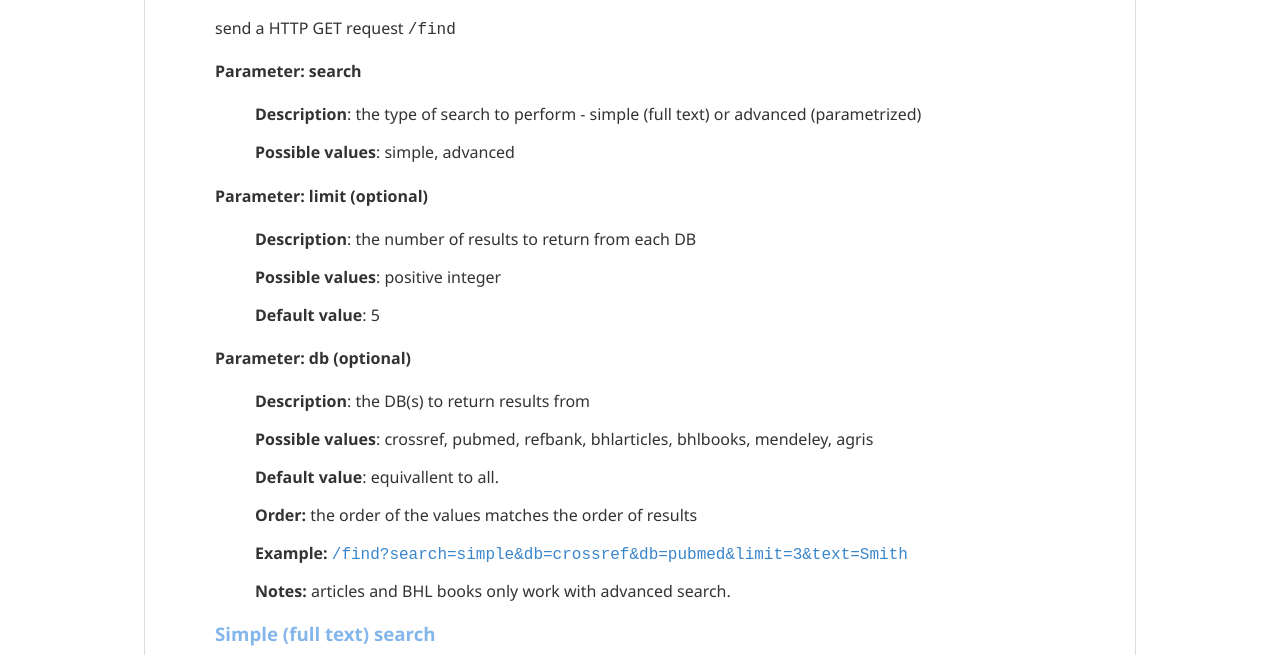
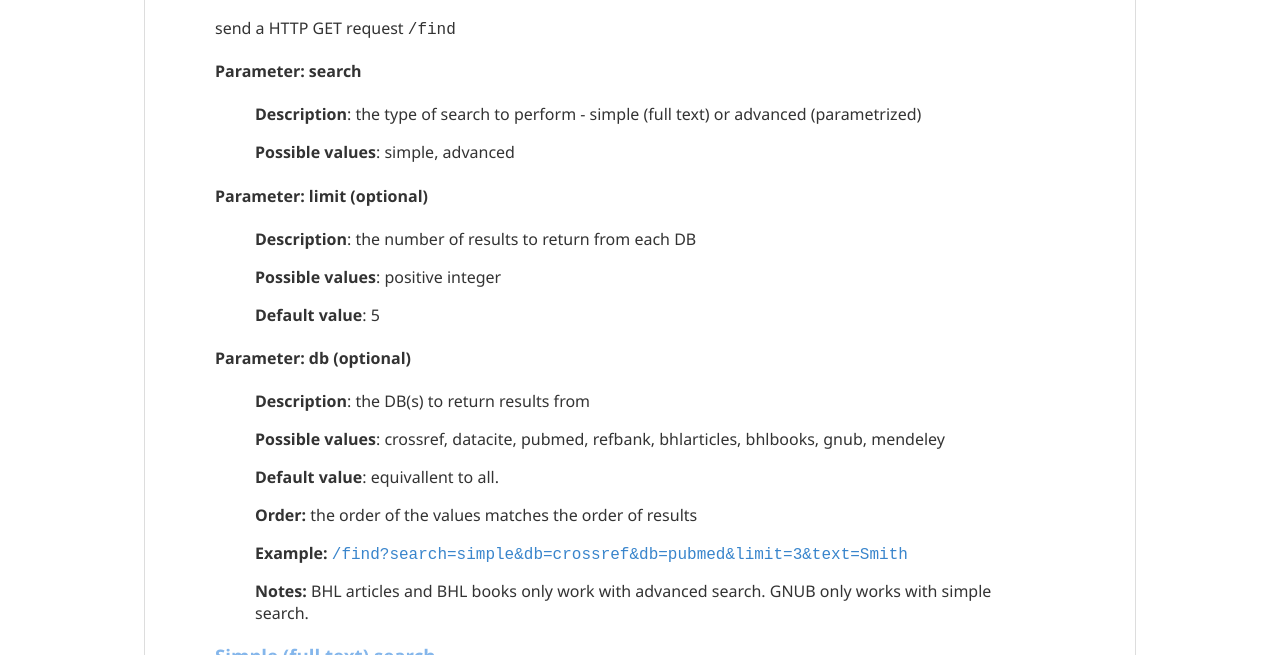
Before and after one commit to pensoft/refindit, a plain HTML site: page client/api.html in a window 1280 px wide. Shown: the part 297-952 px from the top of the page. Drawn offline with Linux system fonts and the light colour scheme.

Commit message:
Update the list of supported databases.
Agris is no longer supported since the adapter was built on a private
API that has since been deprecated.

```diff
--- a/client/api.html
+++ b/client/api.html
@@ -41,11 +41,11 @@
     <h4>Parameter: db (optional)</h4>
     <blockquote>
       <p><strong>Description</strong>: the DB(s) to return results from</p>
-      <p><strong>Possible values</strong>: crossref, pubmed, refbank, bhlarticles, bhlbooks,  mendeley, agris</p>
+      <p><strong>Possible values</strong>: crossref, datacite, pubmed, refbank, bhlarticles, bhlbooks, gnub, mendeley</p>
       <p><strong>Default value</strong>: equivallent to all.</p>
       <p><strong>Order:</strong> the order of the values matches the order of results </p>
       <p><strong>Example:</strong> <a href="http://refinder.org/find?search=simple&amp;db=crossref&amp;db=pubmed&amp;limit=3&amp;text=Smith"><code>/find?search=simple&amp;db=crossref&amp;db=pubmed&amp;limit=3&amp;text=Smith</code></a></p>
-      <p><strong>Notes:</strong> articles and BHL books only work with advanced search.</p>
+      <p><strong>Notes:</strong> BHL articles and BHL books only work with advanced search. GNUB only works with simple search.</p>
     </blockquote>
     <h3>Simple (full text) search</h3>
     <h4>Parameter: text</h4>
```
